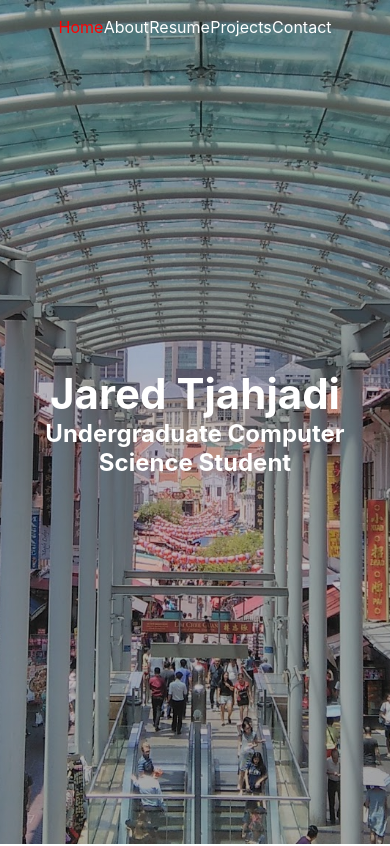
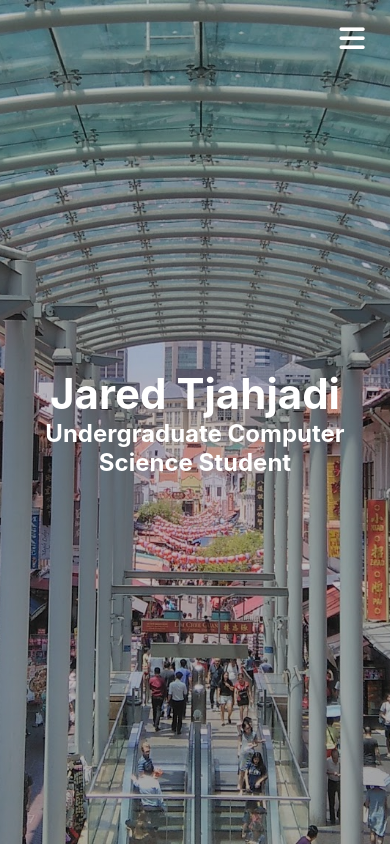
Before and after one commit to jaredtjahjadi/jaredtjahjadi.github.io, a React (Vite) app: page / in a window 390 px wide. Shown: the top 846 px of the page. Built offline with nearby package versions, Linux system fonts and the light colour scheme.

Commit message:
RESPONSIVE NAVBAR WORKS LET'S GOOOOOO (need to make it less ugly tho)

```diff
--- a/index.html
+++ b/index.html
@@ -3,6 +3,7 @@
   <head>
     <meta charset="UTF-8" />
     <link rel="icon" type="image/svg+xml" href="/vite.svg" />
+    <link rel="stylesheet" href="https://cdnjs.cloudflare.com/ajax/libs/font-awesome/6.4.2/css/all.min.css" />
     <meta name="viewport" content="width=device-width, initial-scale=1.0" />
     <meta name="description" content="Jared Tjahjadi's personal website" />
     <title>Jared Tjahjadi</title>
--- a/src/App.scss
+++ b/src/App.scss
@@ -29,7 +29,47 @@ nav {
     li { cursor: pointer; } // Cursor turns into pointer when hovering over navbar link
   }
 
+  .menu { display: none; } // Hamburger menu not visible when screen is large enough
+
   .active { color: red; } //Changes text color in navbar when page is on specific element
+}
+
+@media screen and (max-width: 960px) {
+  nav .menu {
+    display: block;
+    position: absolute;
+    right: 0;
+    transform: translate(-100%, 60%);
+    font-size: 1.8rem;
+    cursor: pointer;
+  }
+
+  nav ul {
+    display: flex;
+    flex-direction: column;
+    width: 100%;
+    height: 86vh;
+    position: absolute;
+    top: 60px;
+    left: -100%;
+    opacity: 1;
+    transition: all 0.5s ease;
+    text-align: center;
+  }
+
+  nav ul.open {
+    max-width: 100%;
+    background-color: #222222;
+    left: 0;
+    opacity: 1;
+    transition: all 0.5s ease;
+    z-index: 1;
+  }
+
+  .fa-times {
+    color: #fff;
+    font-size: 2rem;
+  }
 }
 
 nav.active {
@@ -123,6 +163,7 @@ nav.active {
 
 // Projects section
 .projects {
+  padding: 60px 0px;
   max-width: 70%;
   margin: 0 auto;
 
@@ -177,6 +218,7 @@ nav.active {
 
 // Contact section
 .contact {
+  padding: 60px 0px;
   max-width: 70%;
   margin: 0 auto;
   text-align: center;
--- a/src/components/Navbar.jsx
+++ b/src/components/Navbar.jsx
@@ -2,28 +2,23 @@ import { useState } from 'react';
 import { Link } from 'react-scroll';
 
 export default function Navbar() {
+    // Handles hamburger menu (responsive to smaller screens)
     const [click, setClick] = useState(false);
-    // const handleClick = () => setClick(!click);
+    const handleClick = () => setClick(!click);
     const closeMobileMenu = () => setClick(false);
-    // const [button, setButton] = useState(false);
 
     // Handles toggling navbar transparency
     const [navbar, setNavbar] = useState(false);
-    const changeBG = () => {
-        if(window.scrollY >= 60)
-            setNavbar(true);
-        else
-            setNavbar(false);
-    }
+    const changeBG = () => { setNavbar(window.scrollY >= 60); }
     window.addEventListener('scroll', changeBG);
 
     // To be rendered
     return (
         <nav className={navbar ? 'active' : ''}>
-            <div className='menu'>
+            <div className='menu' onClick={handleClick}>
                 <i className={click ? 'fas fa-times' : 'fas fa-bars'} />
             </div>
-            <ul>
+            <ul className={click ? 'open' : ''}>
                 <li><Link to="hero" spy smooth duration={500} onClick={closeMobileMenu}>Home</Link></li>
                 <li><Link to="about" spy smooth duration={500} onClick={closeMobileMenu}>About</Link></li>
                 <li><Link to="resume" spy smooth duration={500} onClick={closeMobileMenu}>Resume</Link></li>
```
Also changed, not shown: 1 other file (tests, documents, lock files or other folders).
